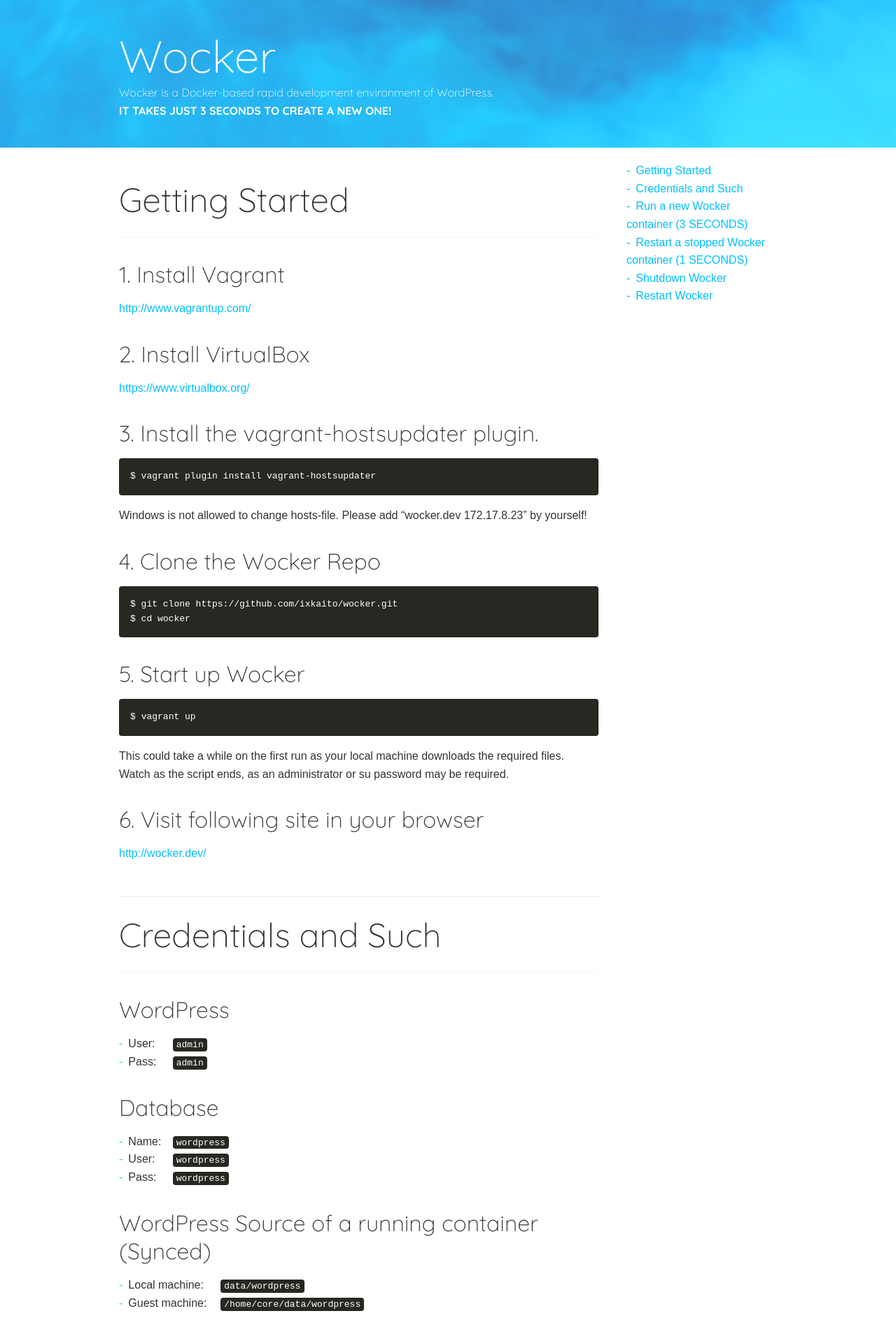
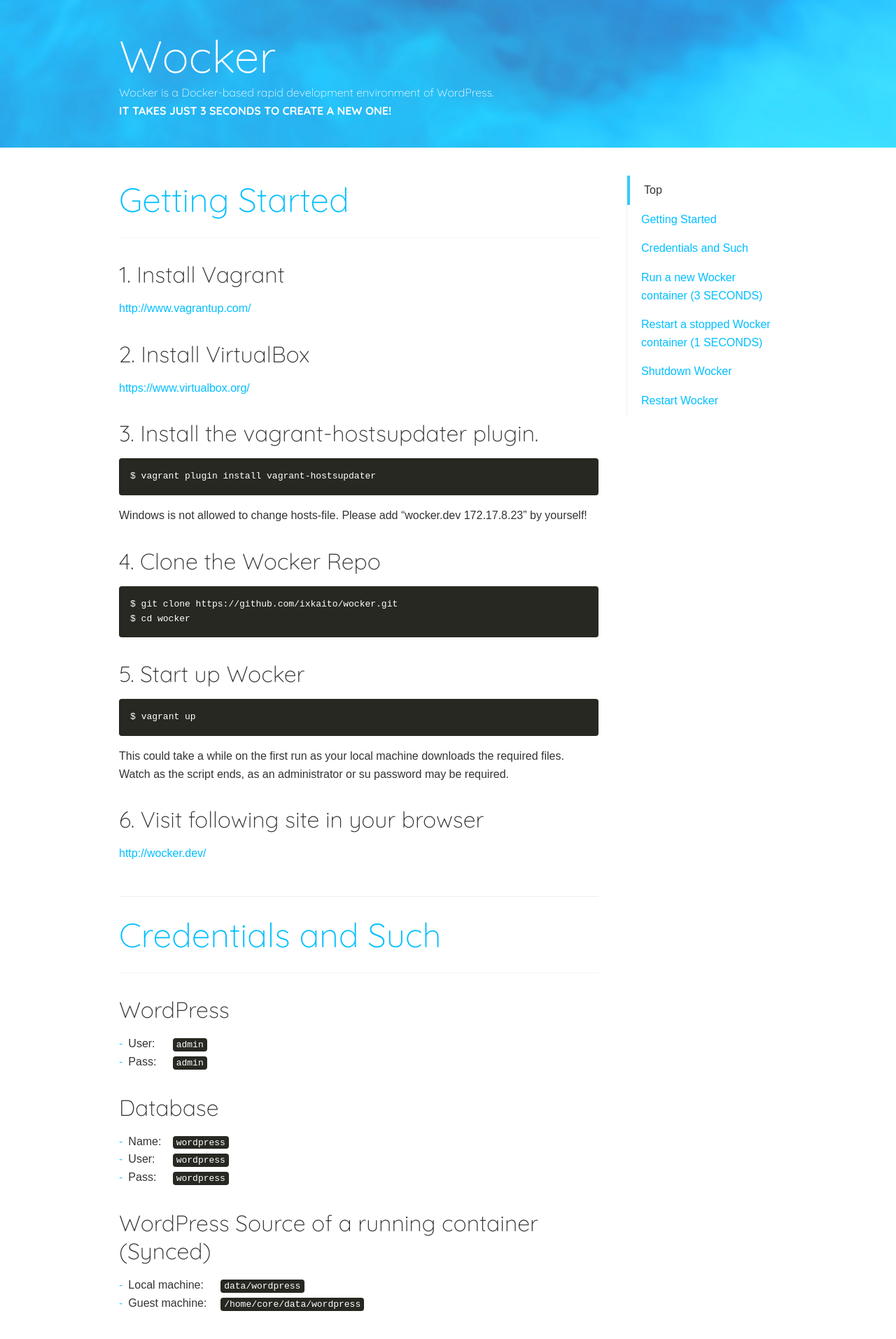
Before and after one commit to wckr/wckr.github.io, a Jekyll site: the page built from index.md, in a window 1280 px wide. Shown: the top 1914 px of the page at 70% size. Built offline with Jekyll 4.4.1, drawn with Linux system fonts in a browser that asks for light colours; nearby versions of some CDN libraries; some web fonts are replaced; Markdown is read by kramdown in place of the engine named in the settings.

Commit message:
Update layouts

```diff
--- a/_includes/header.html
+++ b/_includes/header.html
@@ -15,7 +15,7 @@
 	<link rel="apple-touch-icon" href="{{ site.baseurl }}{{ site.images_dir }}/apple-touch-icon.png" />
 </head>
 
-<body>
+<body id="site-top">
 
 <header class="site-header">
 	<div class="inner">
--- a/_includes/sidebar.html
+++ b/_includes/sidebar.html
@@ -1,4 +1,5 @@
 <nav class="site-nav js-site-nav">
 	<ul>
+		<li class="active"><a href="#site-top">Top</a></li>
 	</ul>
 </nav>
--- a/_layouts/default.html
+++ b/_layouts/default.html
@@ -2,10 +2,10 @@
 
 <div class="site-content">
 	<div class="inner">
-		<main class="main js-main">
+		<main class="site-main js-site-main">
 			{{ content }}
 		</main>
-		<aside class="aside">
+		<aside class="site-aside">
 			{% include sidebar.html %}
 		</aside>
 	</div>
--- a/assets/_sass/_variables.scss
+++ b/assets/_sass/_variables.scss
@@ -6,6 +6,7 @@
 
 $font_color: #333;
 $link_color: darken($brand_color, 10%);
+$heading_color: darken($brand_color, 10%);
 $pre_bg_color: #282822;
 $footer_bg_color: #fff;
 
--- a/assets/css/style.css
+++ b/assets/css/style.css
@@ -178,6 +178,7 @@
 
 /* line 38, ../_sass/style.scss */
 h1 {
+  color: deepskyblue;
   font-family: "Quicksand", sans-serif;
   font-size: 64px;
   font-weight: 300;
@@ -187,14 +188,15 @@
   border-bottom: 1px dotted #eee;
   padding: 32px 0;
 }
-/* line 48, ../_sass/style.scss */
+/* line 49, ../_sass/style.scss */
 h1:first-child {
   border-top: 0;
   border-bottom: 0;
 }
 
-/* line 54, ../_sass/style.scss */
+/* line 55, ../_sass/style.scss */
 h2 {
+  color: deepskyblue;
   font-family: "Quicksand", sans-serif;
   font-size: 48px;
   font-weight: 300;
@@ -204,13 +206,13 @@
   border-bottom: 1px dotted #eee;
   padding: 24px 0;
 }
-/* line 64, ../_sass/style.scss */
+/* line 66, ../_sass/style.scss */
 h2:first-child {
   border-top: 0;
   margin-top: 0;
 }
 
-/* line 70, ../_sass/style.scss */
+/* line 72, ../_sass/style.scss */
 h3 {
   font-family: "Quicksand", sans-serif;
   font-size: 32px;
@@ -219,7 +221,7 @@
   margin: 32px 0 16px;
 }
 
-/* line 78, ../_sass/style.scss */
+/* line 80, ../_sass/style.scss */
 h4 {
   font-family: "Quicksand", sans-serif;
   font-size: 25.6px;
@@ -228,7 +230,7 @@
   margin: 25.6px 0 12.8px;
 }
 
-/* line 86, ../_sass/style.scss */
+/* line 88, ../_sass/style.scss */
 h5 {
   font-family: "Quicksand", sans-serif;
   font-size: 19.2px;
@@ -237,7 +239,7 @@
   margin: 19.2px 0 9.6px;
 }
 
-/* line 94, ../_sass/style.scss */
+/* line 96, ../_sass/style.scss */
 h6 {
   font-family: "Quicksand", sans-serif;
   font-size: 16px;
@@ -246,7 +248,7 @@
   margin: 16px 0 8px;
 }
 
-/* line 102, ../_sass/style.scss */
+/* line 104, ../_sass/style.scss */
 code,
 pre {
   color: #fff;
@@ -256,7 +258,7 @@
   border-radius: 4px;
 }
 
-/* line 113, ../_sass/style.scss */
+/* line 115, ../_sass/style.scss */
 p code,
 li code,
 dt code,
@@ -265,70 +267,86 @@
   white-space: nowrap;
 }
 
-/* line 119, ../_sass/style.scss */
+/* line 121, ../_sass/style.scss */
 pre {
   margin: 16px 0;
   padding: 16px;
 }
 
-/* line 126, ../_sass/style.scss */
+/* line 128, ../_sass/style.scss */
 li:before {
   content: "-";
   color: deepskyblue;
   margin-right: 0.5em;
 }
 
-/* line 135, ../_sass/style.scss */
+/* line 137, ../_sass/style.scss */
 dl.dl_inline dt {
   float: left;
   max-width: 50%;
   margin-right: 0.5em;
 }
-/* line 140, ../_sass/style.scss */
+/* line 142, ../_sass/style.scss */
 dl.dl_inline dt:before {
   content: "-";
   color: #33ccff;
   margin-right: 0.5em;
 }
-/* line 147, ../_sass/style.scss */
+/* line 149, ../_sass/style.scss */
 dl.dl_inline dd {
   overflow: hidden;
 }
 
-/* line 154, ../_sass/style.scss */
+/* line 156, ../_sass/style.scss */
 dl.dl_10 dt {
   width: 10%;
 }
 
-/* line 154, ../_sass/style.scss */
+/* line 156, ../_sass/style.scss */
 dl.dl_20 dt {
   width: 20%;
 }
 
-/* line 154, ../_sass/style.scss */
+/* line 156, ../_sass/style.scss */
 dl.dl_30 dt {
   width: 30%;
 }
 
-/* line 154, ../_sass/style.scss */
+/* line 156, ../_sass/style.scss */
 dl.dl_40 dt {
   width: 40%;
 }
 
-/* line 154, ../_sass/style.scss */
+/* line 156, ../_sass/style.scss */
 dl.dl_50 dt {
   width: 50%;
 }
 
-/* line 160, ../_sass/style.scss */
+/* line 162, ../_sass/style.scss */
+.inner {
+  width: 960px;
+  margin: auto;
+  padding: 0 10px;
+  overflow: hidden;
+}
+/* line 168, ../_sass/style.scss */
+.inner > .site-description,
+.inner > .site-main,
+.inner > .site-aside {
+  margin-left: -10px;
+  margin-right: -10px;
+}
+
+/* line 176, ../_sass/style.scss */
 .site-header {
   padding: 40px;
   background: #33ccff url(../images/header-bg.jpg) no-repeat center center;
   background-size: cover;
   color: #fff;
 }
-/* line 166, ../_sass/style.scss */
+/* line 182, ../_sass/style.scss */
 .site-header h1 {
+  color: #fff;
   font-size: 64px;
   font-weight: 300;
   margin: 0;
@@ -336,49 +354,7 @@
   border: 0;
 }
 
-/* line 175, ../_sass/style.scss */
-.site-footer {
-  border-top: 1px solid #eee;
-  background: #fff;
-  margin-top: 100px;
-  padding: 20px 0;
-  text-align: center;
-}
-/* line 182, ../_sass/style.scss */
-.site-footer p {
-  margin: 0;
-}
-
-/* line 187, ../_sass/style.scss */
-.inner {
-  width: 960px;
-  margin: auto;
-  padding: 0 10px;
-  overflow: hidden;
-}
-/* line 193, ../_sass/style.scss */
-.inner > .site-description,
-.inner > .main,
-.inner > .aside {
-  margin-left: -10px;
-  margin-right: -10px;
-}
-
-/* line 201, ../_sass/style.scss */
-.main {
-  float: left;
-  width: 75%;
-  padding: 20px 10px;
-}
-
-/* line 207, ../_sass/style.scss */
-.aside {
-  float: right;
-  width: 25%;
-  padding: 20px 10px;
-}
-
-/* line 213, ../_sass/style.scss */
+/* line 192, ../_sass/style.scss */
 .site-description {
   font-family: 'Quicksand', sans-serif;
   font-weight: 300;
@@ -388,7 +364,67 @@
   margin-top: 0;
   margin-bottom: 0;
 }
-/* line 222, ../_sass/style.scss */
+/* line 201, ../_sass/style.scss */
 .site-description strong {
   font-weight: 700;
 }
+
+/* line 206, ../_sass/style.scss */
+.site-footer {
+  border-top: 1px solid #eee;
+  background: #fff;
+  margin-top: 100px;
+  padding: 20px 0;
+  text-align: center;
+}
+/* line 213, ../_sass/style.scss */
+.site-footer p {
+  margin: 0;
+}
+
+/* line 218, ../_sass/style.scss */
+.site-main {
+  float: left;
+  width: 75%;
+  padding: 20px 10px;
+}
+
+/* line 224, ../_sass/style.scss */
+.site-aside {
+  float: right;
+  width: 25%;
+  padding: 20px 10px;
+}
+
+/* line 230, ../_sass/style.scss */
+.site-nav {
+  padding: 20px 0;
+}
+/* line 233, ../_sass/style.scss */
+.site-nav > ul {
+  border-left: 1px solid #eee;
+}
+/* line 238, ../_sass/style.scss */
+.site-nav > ul > li:before {
+  content: "";
+  margin: 0;
+}
+/* line 243, ../_sass/style.scss */
+.site-nav > ul > li.active {
+  border-left: 4px solid #33ccff;
+}
+/* line 246, ../_sass/style.scss */
+.site-nav > ul > li.active > a {
+  color: #333;
+}
+/* line 251, ../_sass/style.scss */
+.site-nav > ul > li > a {
+  display: block;
+  padding: 0.5em 0 0.5em 20px;
+}
+/* line 255, ../_sass/style.scss */
+.site-nav > ul > li > a:hover {
+  text-decoration: none;
+  background: #33ccff;
+  color: #fff;
+}
```
Also changed, not shown: assets/_sass/style.scss (+64 -26 lines), assets/js/script.js (+6 -1 lines), assets/js/script.min.js.
